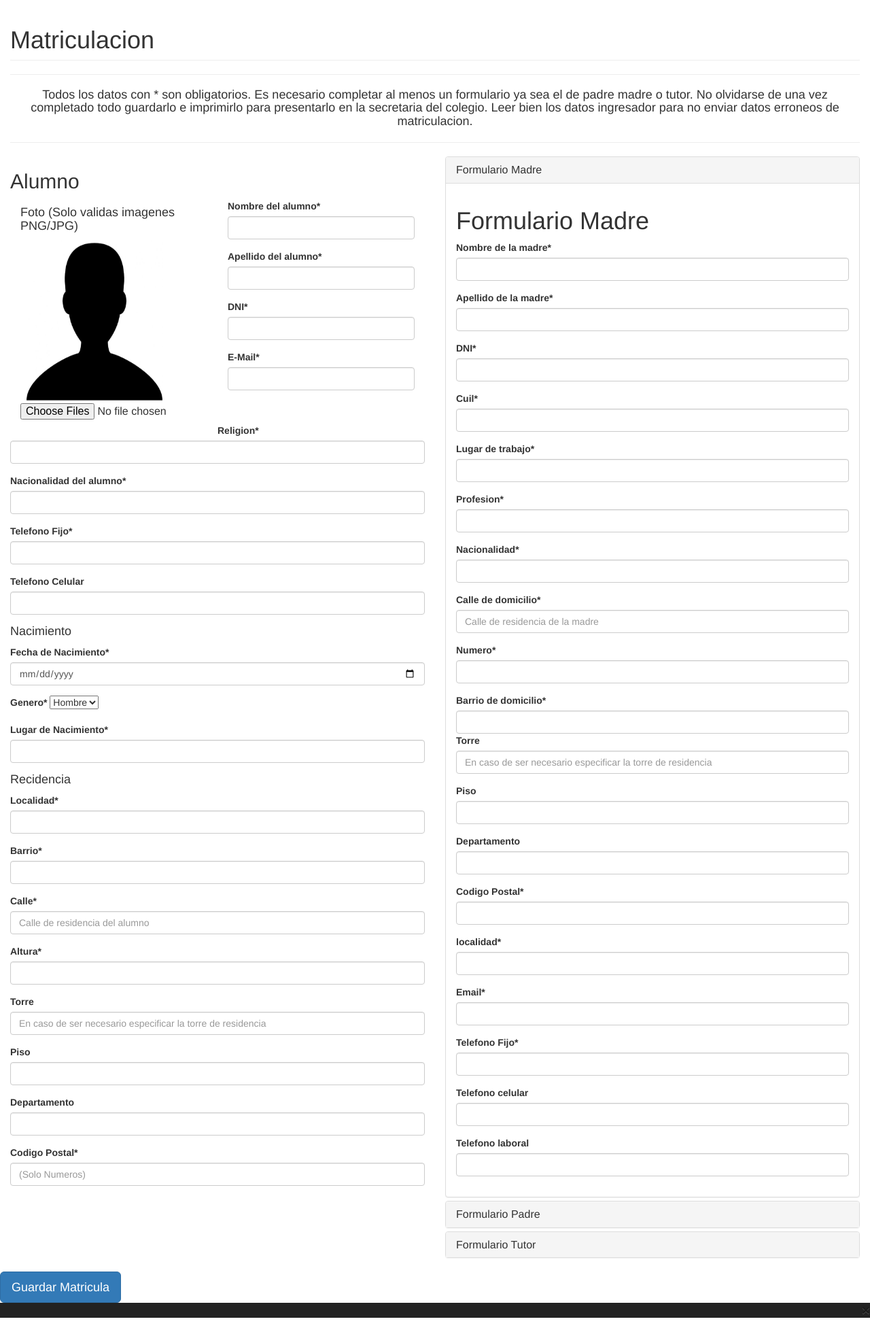
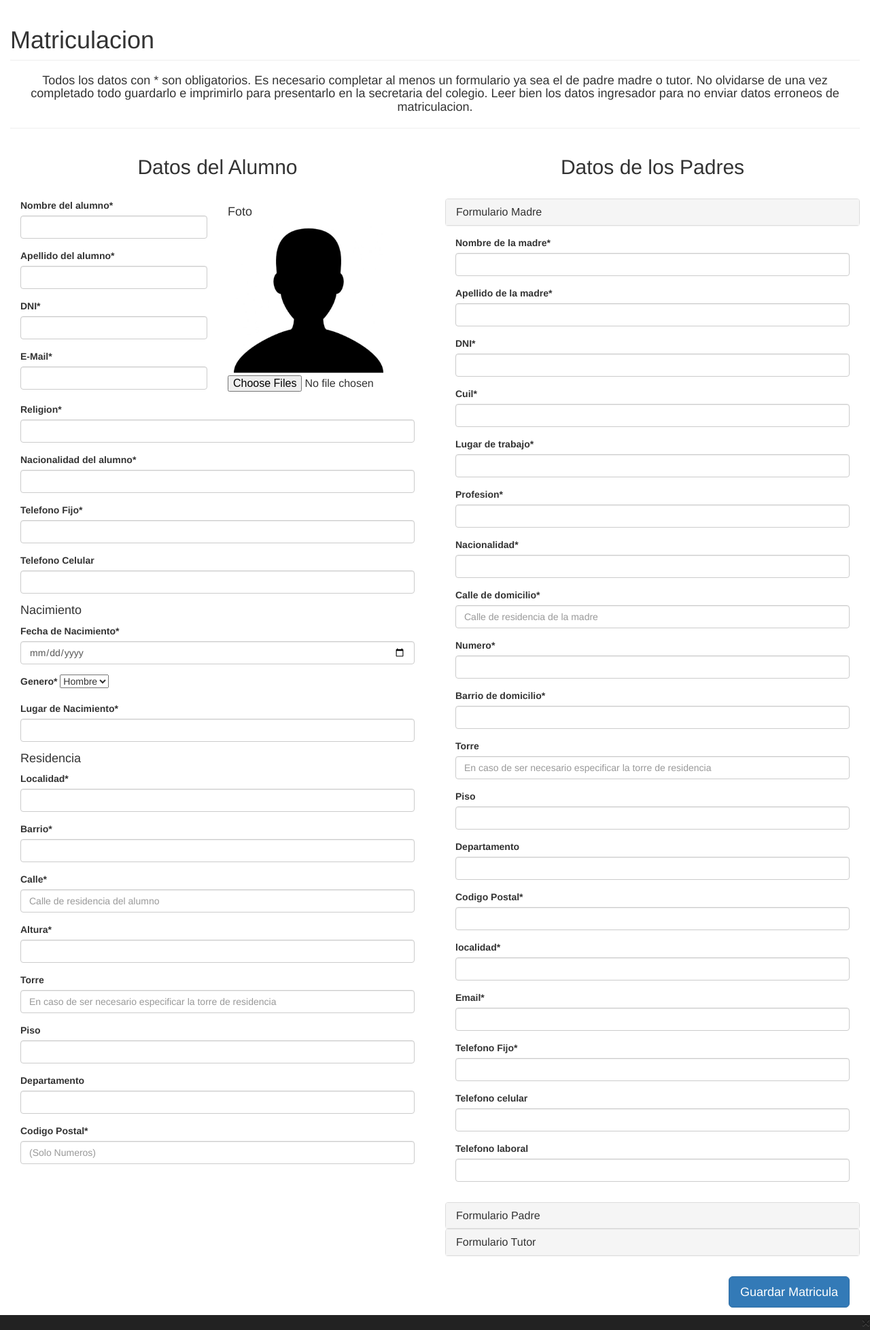
Before and after one commit to JavierCoggiola/Solcito, a Django app: page / in a window 1280 px wide. Shown: the part 51-2007 px from the top of the page at 68% size. Run offline with Django 3.2, Linux system fonts and the light colour scheme; some libraries are stand-ins or nearby versions.

Commit message:
estetica

```diff
--- a/Solcito/templates/matricular.html
+++ b/Solcito/templates/matricular.html
@@ -107,6 +107,7 @@
                         </li>
                         <li>
                             <a href="javascript:;" id="product_btn"><i class="fa fa-fw fa-shopping-cart"></i> Productos </a>
+                        </li>
                     </ul>
                 </div>
                 <!-- /.navbar-collapse -->
@@ -122,7 +123,6 @@
                             <h1 class="page-header">
                                 Matriculacion
                             </h1>
-                            <hr>
                             <h4> <p class="text-center">Todos los datos con  * son obligatorios. Es necesario completar al menos un formulario ya sea el de padre madre o tutor. No olvidarse de una vez completado todo guardarlo e imprimirlo para presentarlo en la secretaria del colegio. Leer bien los datos ingresador para no enviar datos erroneos de matriculacion.</p></h4>
                             <hr>
                         </div>
@@ -132,33 +132,10 @@
 
                     <div class="row">
                         <div class="col-lg-6">
-                            <h2>Alumno</h2>
-                            <div class="col-lg-6">
-                                <table>
-                                    <tr>
-                                            <td>
-                                                <h4>Foto (Solo validas imagenes PNG/JPG)</h4>
-                                                <div>
-                                                    <form action="{% url 'Solcito:subirPhoto' %}" method="POST" enctype="multipart/form-data" id="cargar"> {% csrf_token %}
-                                                        <div>
-                                                            <img id='alum' src="{% static 'images/up.jpg' %}" alt='Foto alumno' style='width:200px; height:240px;margin-left:3%;'/>
-                                                            <input type='file' id='photo' name='photo' multiple accept='image/png,image/jpeg'/>
-                                                        </div>
-                                                        <input name="nombre" id="form-nombre-alumno" type="hidden" class="form-control">
-                                                        <input name="apellido" id="form-apellido-alumno" type="hidden" class="form-control">
-                                                        <input name="dni" id="form-dni-alumno" type="hidden" class="form-control" >
-
-                                                        <button id="crear" hidden="true">Subir Foto</button>
-                                                    </form>
-                                                </div>
-                                            </td>
-                                    </tr>
-                                </table>
-                            </div>
-
+                            <h2 align="center">Datos del Alumno</h2>
+                            <br>
                             <div class="col-lg-6">
                                 <form role="form">
-
                                     <div class="form-group">
                                         <label>Nombre del alumno*</label>
                                         <input id="inp-nombre-alumno" class="form-control" >
@@ -175,9 +152,30 @@
                                         <label>E-Mail*</label>
                                         <input id="inp-mail-alumno" type="email" class="form-control" >
                                     </div>
-                                    <br>
                                 </form>
                             </div>
+                            <div class="col-lg-6">
+                                <table>
+                                    <tr>
+                                        <td>
+                                            <h4>Foto</h4>
+                                            <div>
+                                                <form action="{% url 'Solcito:subirPhoto' %}" method="POST" enctype="multipart/form-data" id="cargar"> {% csrf_token %}
+                                                    <div>
+                                                        <img id='alum' src="{% static 'images/up.jpg' %}" alt='Foto alumno' style='width:220px; height:220px;margin-left:3%;'/>
+                                                        <input type='file' id='photo' name='photo' multiple accept='image/png,image/jpeg'/>
+                                                    </div>
+                                                    <input name="nombre" id="form-nombre-alumno" type="hidden" class="form-control">
+                                                    <input name="apellido" id="form-apellido-alumno" type="hidden" class="form-control">
+                                                    <input name="dni" id="form-dni-alumno" type="hidden" class="form-control" >
+                                                    <button id="crear" hidden="true">Subir Foto</button>
+                                                </form>
+                                            </div>
+                                        </td>
+                                    </tr>
+                                </table>
+                            </div>
+                            <div class="col-lg-12">
                                 <form role="form">
                                     <div class="form-group">
                                         <label>Religion*</label>
@@ -195,7 +193,6 @@
                                         <label>Telefono Celular</label>
                                         <input id="inp-celular-alumno" class="form-control" type="number">
                                     </div>
-
                                     <h4>Nacimiento</h4>
                                     <div class="form-group">
                                         <label>Fecha de Nacimiento*</label>
@@ -211,12 +208,11 @@
                                             </ul>
                                         </select>
                                     </div>
-
                                     <div class="form-group">
                                         <label>Lugar de Nacimiento*</label>
                                         <input id="inp-lugar_nacimiento-alumno" class="form-control">
                                     </div>
-                                <h4>Recidencia</h4>
+                                    <h4>Residencia</h4>
                                     <div class="form-group">
                                         <label>Localidad*</label>
                                         <input id="inp-localidad-alumno" class="form-control">
@@ -245,14 +241,16 @@
                                         <label>Departamento</label>
                                         <input id="inp-departamento-alumno" class="form-control">
                                     </div>
-
                                     <div class="form-group">
                                         <label>Codigo Postal*</label>
                                         <input id="inp-postal-alumno" type="number"class="form-control" placeholder="(Solo Numeros)">
                                     </div>
                                 </form>
                             </div>
+                        </div>
                         <div class="col-lg-6">
+                            <h2 align="center">Datos de los Padres</h2>
+                            <br>
                             <div class="panel-group" id="accordion">
                                 <div class="panel panel-default">
                                     <div class="panel-heading">
@@ -261,10 +259,9 @@
                                                 Formulario Madre</a>
                                         </h4>
                                     </div>
+                                </div>
                                 <div id="collapse1" class="panel-collapse collapse in">
                                     <div class="panel-body">
-                                            <h1>Formulario Madre</h1>
-
                                         <form role="form">
                                             <div class="form-group">
                                                 <label>Nombre de la madre*</label>
@@ -278,12 +275,10 @@
                                                 <label>DNI*</label>
                                                 <input id="inp-dni-madre"type="number"class="form-control" >
                                             </div>
-
                                             <div class="form-group">
                                                 <label>Cuil*</label>
                                                 <input id="inp-cuil-madre"type="number"class="form-control" >
                                             </div>
-
                                             <div class="form-group">
                                                 <label>Lugar de trabajo*</label>
                                                 <input id="inp-trabajo-madre" class="form-control" >
@@ -292,27 +287,22 @@
                                                 <label>Profesion*</label>
                                                 <input id="inp-profesion-madre" class="form-control" >
                                             </div>
-
                                             <div class="form-group">
                                                 <label>Nacionalidad*</label>
                                                 <input id="inp-nacionalidad-madre" class="form-control" >
                                             </div>
-
-
                                             <div class="form-group">
                                                 <label>Calle de domicilio*</label>
                                                 <input id="inp-calle-madre" class="form-control" placeholder="Calle de residencia de la madre">
                                             </div>
-
-
                                             <div class="form-group">
                                                 <label>Numero*</label>
                                                 <input id="inp-numcalle-madre" class="form-control" type="number">
                                             </div>
-
+                                            <div class="form-group">
                                                 <label>Barrio de domicilio*</label>
                                                 <input id="inp-barrio-madre" class="form-control" >
-
+                                            </div>
                                             <div class="form-group">
                                                 <label>Torre</label>
                                                 <input id="inp-torre-madre" class="form-control" placeholder="En caso de ser necesario especificar la torre de residencia">
@@ -321,27 +311,22 @@
                                                 <label>Piso</label>
                                                 <input id="inp-piso-madre" class="form-control" type="number">
                                             </div>
-
                                             <div class="form-group">
                                                 <label>Departamento</label>
                                                 <input id="inp-dpto-madre" class="form-control" >
                                             </div>
-
                                             <div class="form-group">
                                                 <label>Codigo Postal*</label>
                                                 <input id="inp-postal-madre" type="number"class="form-control" >
                                             </div>
-
                                             <div class="form-group">
                                                 <label>localidad*</label>
                                                 <input id="inp-localidad-madre" class="form-control" >
                                             </div>
-
                                             <div class="form-group">
                                                 <label>Email*</label>
                                                 <input id="inp-email-madre" class="form-control" type="email">
                                             </div>
-
                                             <div class="form-group">
                                                 <label>Telefono Fijo*</label>
                                                 <input id="inp-fijo-madre" class="form-control" type="number">
@@ -354,7 +339,7 @@
                                                 <label>Telefono laboral</label>
                                                 <input id="inp-tlaboral-madre" class="form-control" type="number">
                                             </div>
-                                                </div>
+                                        </form>
                                     </div>
                                 </div>
                                 <div class="panel panel-default">
@@ -364,9 +349,9 @@
                                                 Formulario Padre</a>
                                         </h4>
                                     </div>
+                                </div>
                                 <div id="collapse2" class="panel-collapse collapse">
                                     <div class="panel-body">
-                                                <h1>Formulario Padre</h1>
                                         <form role="form">
                                             <div class="form-group">
                                                 <label>Nombre del padre*</label>
@@ -446,7 +431,7 @@
                                                 <label>Telefono laboral</label>
                                                 <input id="inp-tlaboral-padre" class="form-control" type="number">
                                             </div>
-                                                    </div>
+                                        </form>
                                     </div>
                                 </div>
                                 <div class="panel panel-default">
@@ -456,9 +441,9 @@
                                                 Formulario Tutor</a>
                                         </h4>
                                     </div>
+                                </div>
                                 <div id="collapse3" class="panel-collapse collapse">
                                     <div class="panel-body">
-                                                    <h1>Formulario Tutor</h1>
                                         <form role="form">
                                             <div class="form-group">
                                                 <label>Nombre del tutor*</label>
@@ -534,19 +519,19 @@
                                                 <label>Telefono laboral</label>
                                                 <input id="inp-tlaboral-tutor" class="form-control" type="number">
                                             </div>
+                                        </form>
                                     </div>
                                 </div>
                             </div>
                         </div>
-                                    </div>
-                                    </form>
-                                </form>
+                        <div class="col-lg-12" align="right">
+                            <div class="panel-heading">
                                 <button id="submit_matricula" class="btn btn-primary btn-lg">Guardar Matricula</button>
-                        </div>
-                        <!-- /.container-fluid -->
                             </div>
                         </div>
                     </div>
+                </div>
+                <!-- /.container-fluid -->
             </div>
         </div>
         <div class="modal fade" id="cartel_error" role="dialog">
```
Lines whose indentation alone changed are shown as unchanged.
